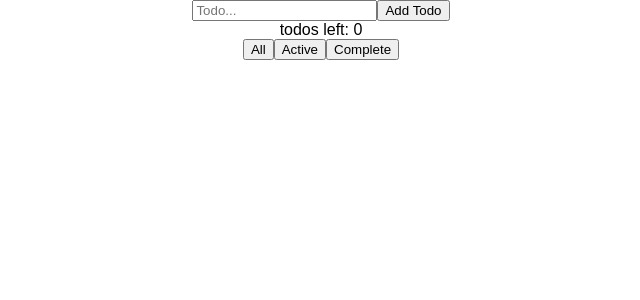
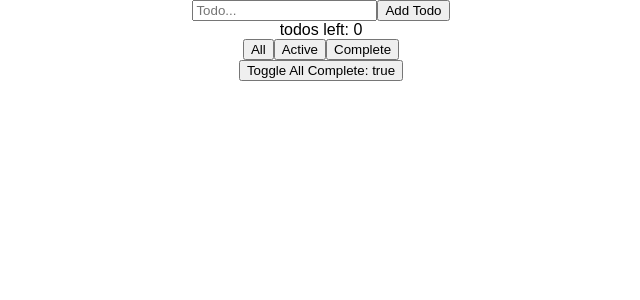
Before and after one commit to mediamanipulation/todo, a React (Create React App) app: page / in a window 1280 px wide. Shown: the top 300 px of the page, without its empty margins (319-959 px from the left). Built offline with nearby package versions, Linux system fonts and the light colour scheme.

Commit message:
button to toggle all on/off and state parameter

```diff
--- a/src/components/TodoList.js
+++ b/src/components/TodoList.js
@@ -12,13 +12,14 @@ import Todo from "./Todo";
  - 6. delete todo
  - 7. delete all complete
    - 7.1 only show if atleast one is complete
-  8. button to toggle all on/off
+ - 8. button to toggle all on/off
 */
 
 export default class TodoList extends React.Component {
   state = {
     todos: [],
     todosToShow: "all",
+    toggleAllComplete: true,
   };
 
   addTodo = (todo) => {
@@ -91,13 +92,28 @@ export default class TodoList extends React.Component {
         <button onClick={() => this.updateTodoToShow("complete")}>
           Complete
         </button>
-        {this.state.todos.some(todo => todo.complete) ? (
+        {this.state.todos.some((todo) => todo.complete) ? (
           <div>
             <button onClick={this.removeAllTodosThatAreComplete}>
               Remove All Complete Todos
             </button>
           </div>
         ) : null}
+        <div>
+          <button
+            onClick={() =>
+              this.setState((state) => ({
+                todos: this.state.todos.map(todo => ({
+                  ...todo,
+                  complete: state.toggleAllComplete
+                })),
+                toggleAllComplete: !state.toggleAllComplete,
+              }))
+            }
+          >
+            Toggle All Complete: {`${this.state.toggleAllComplete}`}
+          </button>
+        </div>
       </div>
     );
   }
```
